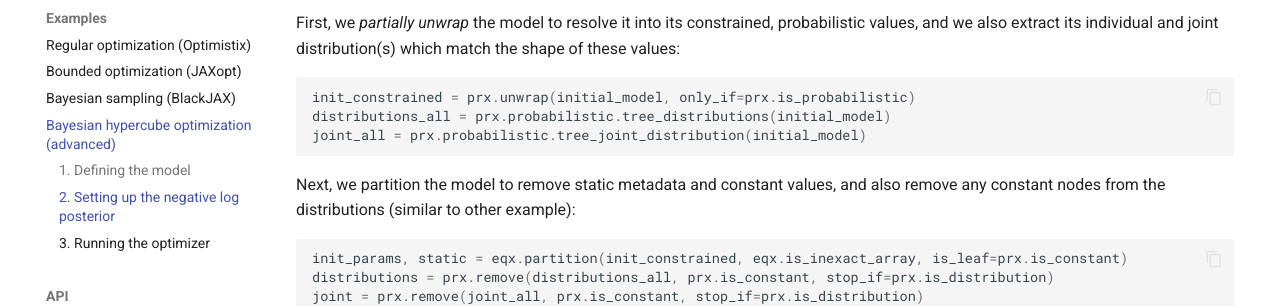
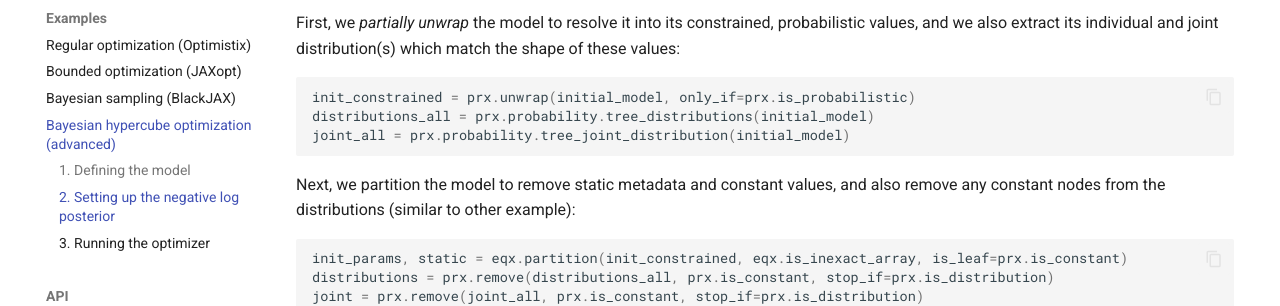
Before and after one commit to gvcallen/parax, an MkDocs documentation site: the page built from docs/examples/bayesian_hypercube_optimization.md, in a window 1280 px wide and 900 px high, scrolled down 1222 px. Shown: the part 153-459 px from the top of the window. Built offline with MkDocs 1.6.1 and Material for MkDocs 9.7.7, drawn with Linux system fonts in a browser that asks for light colours; comment, search, counter and statistics services are not loaded.

Commit message:
Fix docs

````diff
--- a/docs/examples/bayesian_hypercube_optimization.md
+++ b/docs/examples/bayesian_hypercube_optimization.md
@@ -54,8 +54,8 @@ First, we *partially unwrap* the model to resolve it into its constrained, proba
 <!-- pytest-codeblocks:cont -->
 ```python
 init_constrained = prx.unwrap(initial_model, only_if=prx.is_probabilistic)
-distributions_all = prx.probabilistic.tree_distributions(initial_model)
-joint_all = prx.probabilistic.tree_joint_distribution(initial_model)
+distributions_all = prx.probability.tree_distributions(initial_model)
+joint_all = prx.probability.tree_joint_distribution(initial_model)
 ```
 
 Next, we partition the model to remove static metadata and constant values, and also remove any constant nodes from the distributions (similar to other example):
````
Also changed, not shown: docs/examples/bayesian_sampling_blackjax.md (+2 -2 lines), docs/examples/bounded_optimization_jaxopt.md (+1 -1 lines).
